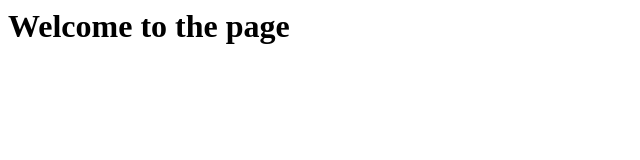
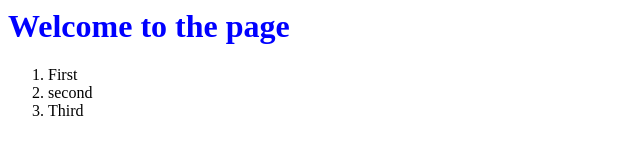
Before and after one commit to akshayark97/gitazure, a plain HTML site: page index.html in a window 1280 px wide. Shown: the whole page, without its empty margins (0-640 px from the left). Drawn offline with Linux system fonts and the light colour scheme.

Commit message:
file 2
Point

```diff
--- a/index.html
+++ b/index.html
@@ -3,6 +3,15 @@
   <title>This is my webpage</title>
   </head>
   <body>
+    <div style="color:blue">
      <h1>Welcome to the page</h1>
+    </div>
+
+    <div>
+     <ol>
+       <li>First</li>
+       <li>second</li>
+       <li>Third</li>
+    </div>
   </body>
 </html>
```
